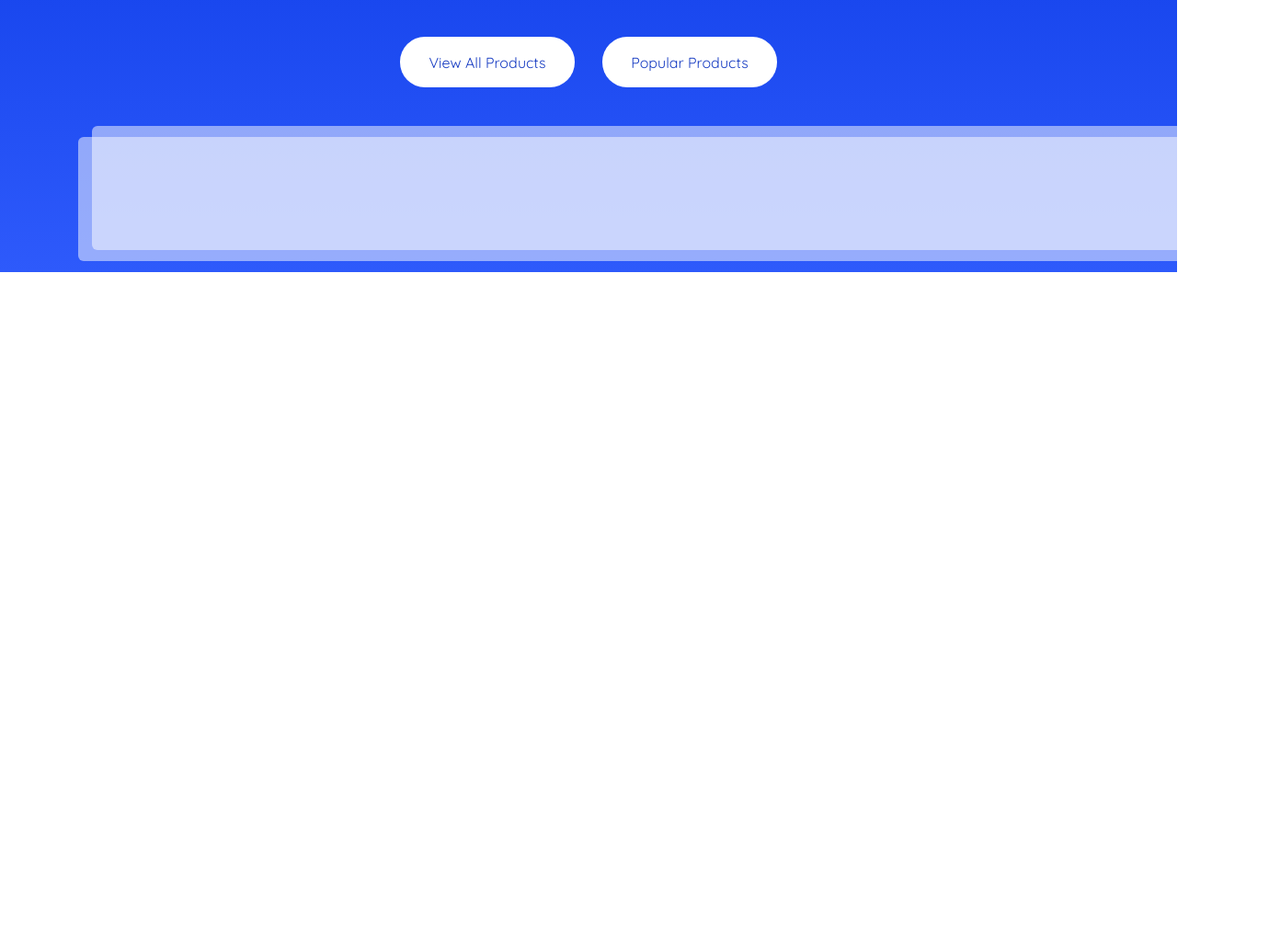
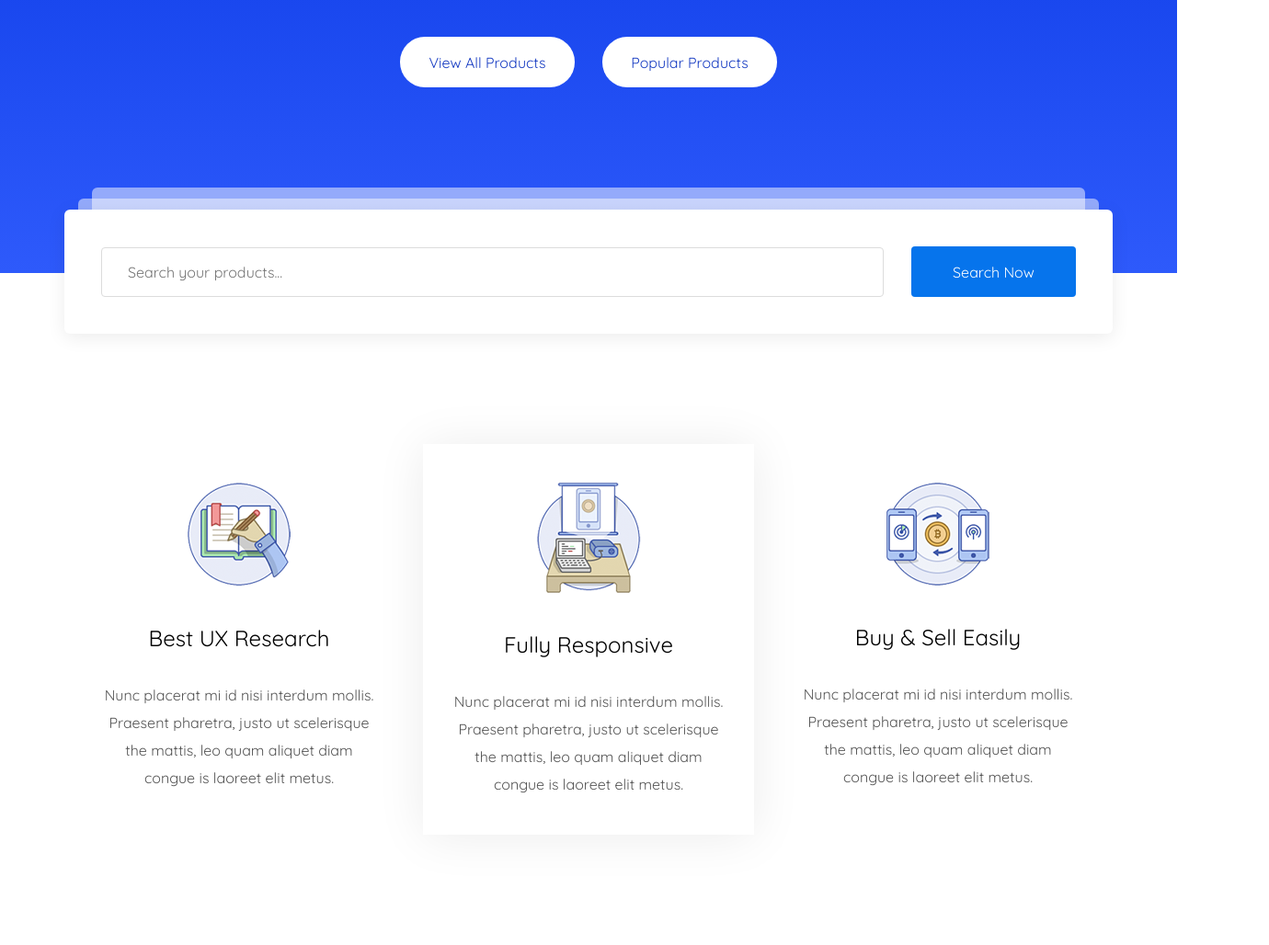
Before and after one commit to Tetrapleg/martplace, a website: page app/index.html in a window 1280 px wide. Shown: the part 610-1638 px from the top of the page at 92% size, 1380 px wide, since content can reach past the window. Before the commit the page ends 910 px from the top, so only its background shows below. Drawn offline with nearby package versions, Linux system fonts and the light colour scheme; files that its build step writes are made by us from their sources.

Commit message:
added section about

```diff
--- a/app/index.html
+++ b/app/index.html
@@ -97,9 +97,58 @@
                 <div class="digital__box digital__search-low"></div>
                 <div class="digital__box digital__search-medium"></div>
                 <div class="digital__box digital__search-hi">
-                    <form class="search__decor">
+                    <form>
+                        <input type="text" placeholder="Search your products..." required list="select1">
+                        <datalist id="select1">
+                            <option value="1">
+                            <option value="2">
+                            <option value="3">
+                            <option value="4">
+                        </datalist>
+                        <button tupe="submit">
+                            Search Now
+                        </button>
+                    </form>
+                </div>
+            </div>
+        </div>
+    </section>
 
-                    </form>
+    <section class="about">
+        <div class="container">
+            <div class="about__wrapper">
+                <div class="about__wrapper-box">
+                    <div class="about__inner-img">
+                        <img src="images/about/blocknot.png" alt="">
+                    </div>
+                    <div class="about__inner-title">
+                        Best UX Research
+                    </div>
+                    <div class="about__inner-text">
+                        Nunc placerat mi id nisi interdum mollis. Praesent pharetra, justo ut scelerisque the mattis, leo quam aliquet diam congue is laoreet elit metus.
+                    </div>
+                </div>
+                <div class="about__wrapper-box">
+                    <div class="about__inner-img">
+                        <img src="images/about/desctop.png" alt="">
+                    </div>
+                    <div class="about__inner-title">
+                        Fully Responsive
+                    </div>
+                    <div class="about__inner-text">
+                        Nunc placerat mi id nisi interdum mollis. Praesent pharetra, justo ut scelerisque the mattis, leo quam aliquet diam congue is laoreet elit metus.
+                    </div>
+                </div>
+                <div class="about__wrapper-box">
+                    <div class="about__inner-img">
+                        <img src="images/about/mobile.png" alt="">
+                    </div>
+                    <div class="about__inner-title">
+                        Buy & Sell Easily
+                    </div>
+                    <div class="about__inner-text">
+                        Nunc placerat mi id nisi interdum mollis. Praesent pharetra, justo ut scelerisque the mattis, leo quam aliquet diam congue is laoreet elit metus.
+                    </div>
                 </div>
             </div>
         </div>
--- a/app/scss/style.scss
+++ b/app/scss/style.scss
@@ -77,7 +77,6 @@
     background: linear-gradient( 180deg, rgb(0,48,222) 0%, rgb(23,69,237) 54%, rgb(46,90,251) 100%);
     width: 100%;
     min-height: 726px;
-    position: relative;
   }
 .digital__inner{
     padding: 185px 0px 70px;
@@ -118,28 +117,97 @@
 }
 .digital__search{
     overflow: visible;
+    position: relative;
+    width: 100%;
+    height: 132px;
 }
 .digital__box{
     height: 135px;
-    width: 100%;
+    width: auto;
     margin: 0 auto;
     position: absolute;
+    border-radius: 6px;
+    background-color: rgb(255, 255, 255);
 }
 .digital__search-low{
-    margin-left: 30px;
-    margin-right: 30px;
-    bottom: 24px;
-    border-radius: 6px;
-    background-color: rgb(255, 255, 255);
+    left: 30px;
+    right: 30px;
+    bottom: -42px;
     opacity: 0.502;
     z-index: 1;
 }
 .digital__search-medium{
-    margin-left: 15px;
-    margin-right: 15px;
-    bottom: 12px;
-    border-radius: 6px;
-    background-color: rgb(255, 255, 255);
+    left: 15px;
+    right: 15px;
+    bottom: -54px;
     opacity: 0.502;
     z-index: 1;
 }
+.digital__search-hi{
+    left: 0px;
+    right: 0px;
+    bottom: -66px;
+    box-shadow: 0px 4px 20px 0px rgba(0, 0, 0, 0.08);
+    z-index: 2;
+    form{
+        max-width: 1060px;
+        height: 100%;
+        margin: 0 auto;
+        display: flex;
+        justify-content: space-around;
+        align-items: center;
+        input{
+            display: block;
+            width: 100%;
+            height: 54px;
+            margin-right: 30px;
+            border-radius: 4px;
+            border: 1px solid #dcdcdc;
+            padding-left: 28px;
+            color: #676767;
+            font-size: 16px;
+            line-height: 24px;
+            padding-right: 24px;
+        }
+        button{
+            border-radius: 4px;
+            background-color: $blue;
+            width: 223px;
+            height: 55px;
+            border: none;
+            font-size: 16px;
+            line-height: 42px;
+            color: #fff;
+        }
+    }
+  }
+  .about__wrapper{
+      margin-top: 186px;
+      display: flex;
+      justify-content: space-around;
+      &-box{
+          max-width: 360px;
+          min-height: 403px;
+          text-align: center;
+          padding-top: 42px;
+          margin-bottom: 120px;
+          &:nth-child(2){
+            box-shadow: 0px 2px 50px 0px rgba(0, 0, 0, 0.08);
+          }
+      }
+  }
+  .about__inner-img{
+      margin-bottom: 38px;
+  }
+  .about__inner-title{
+      font-size: 24px;
+      line-height: 30px;
+      padding-bottom: 32px;
+      color: #000;
+  }
+  .about__inner-text{
+      font-size: 16px;
+      line-height: 30px;
+      color: #555;
+      padding: 0 33px 40px;
+  }
```
Also changed, not shown: app/images/about/blocknot.png (added), app/images/about/desctop.png (added), app/images/about/mobile.png (added).
